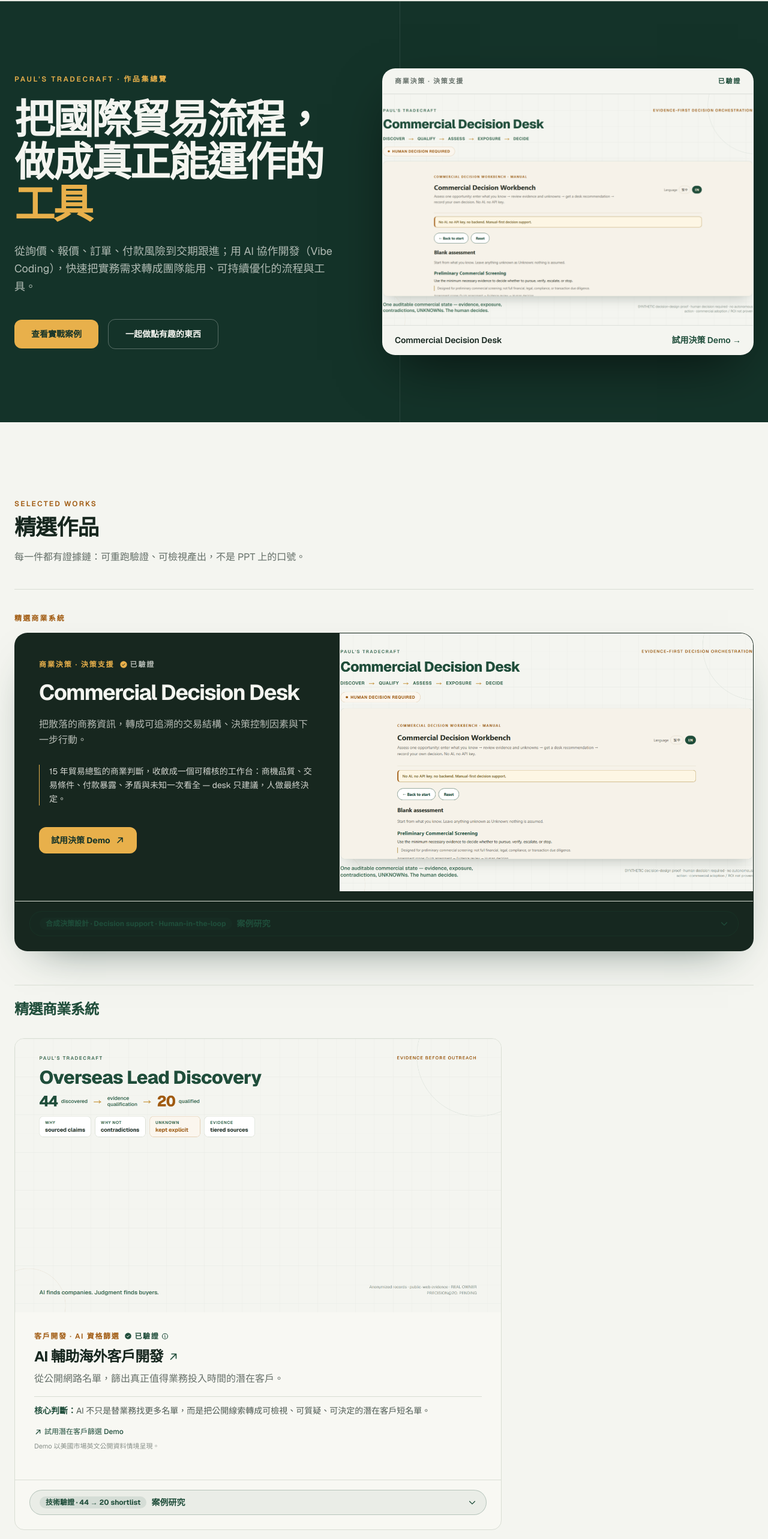
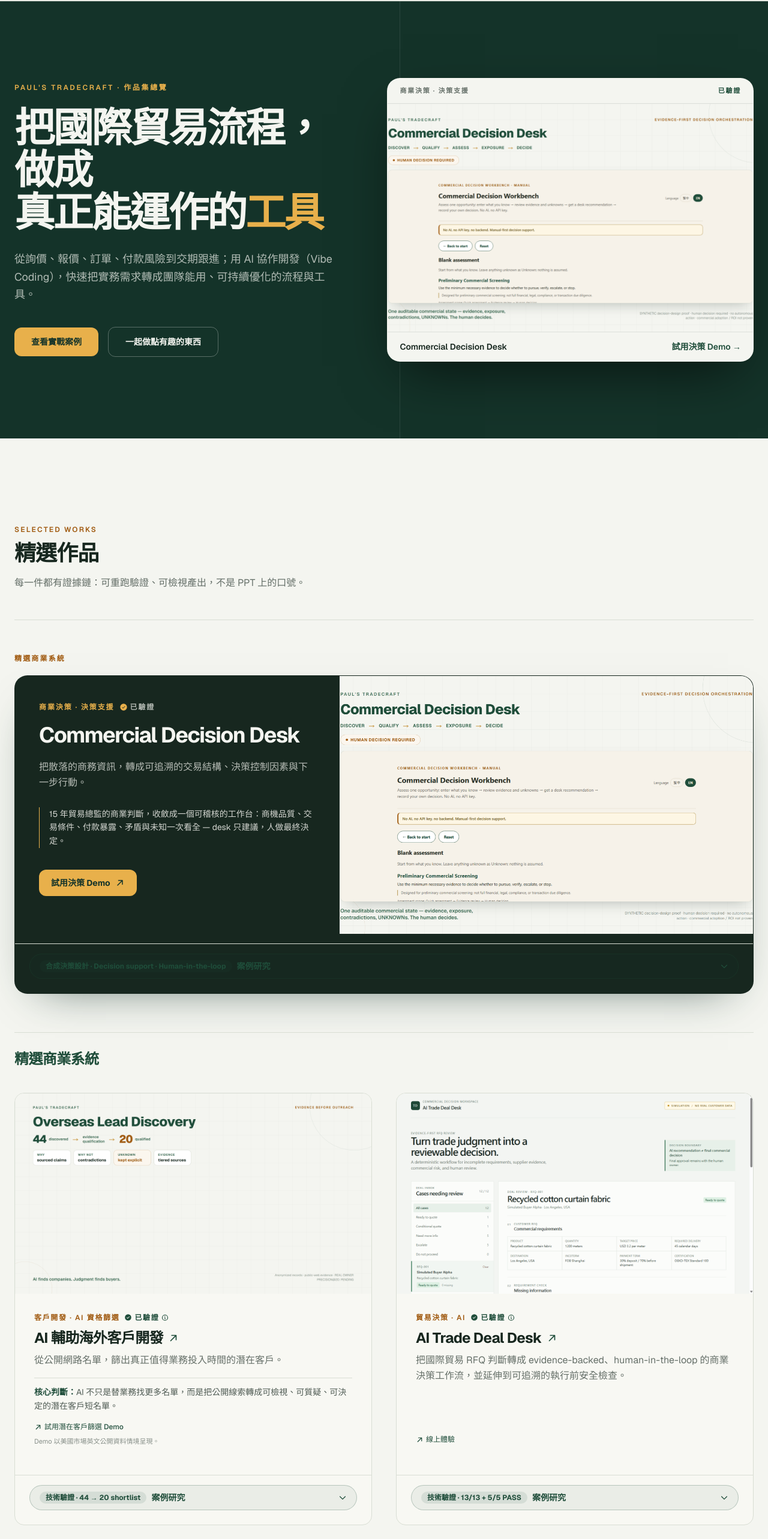
Before and after one commit to apchen1978/pauls-tradecraft, a React (Vite) app: page / in a window 1280 px wide. Shown: the part 75-2641 px from the top of the page at 60% size. Built offline with nearby package versions, Linux system fonts and the light colour scheme.

Commit message:
style(home): smoother hero headline flow, uniform 2-col work blocks, more breathing room (flagship stays largest)

```diff
--- a/src/components/Hero.jsx
+++ b/src/components/Hero.jsx
@@ -18,7 +18,7 @@
         <div className="absolute inset-x-0 top-0 h-px bg-bone/10" />
       </div>
 
-      <div className="relative mx-auto grid max-w-7xl items-center gap-12 px-4 pb-20 pt-20 md:px-6 md:pb-28 md:pt-28 lg:grid-cols-[0.94fr_1.06fr] lg:gap-16">
+      <div className="relative mx-auto grid max-w-7xl items-center gap-14 px-4 pb-24 pt-24 md:px-6 md:pb-32 md:pt-32 lg:grid-cols-[0.94fr_1.06fr] lg:gap-20">
         <motion.div initial="hidden" animate="show" variants={{ show: { transition: { staggerChildren: 0.1 } } }}>
           <motion.p variants={fadeUp} className="text-xs font-semibold uppercase tracking-[0.22em] text-gold">
             {t.brand} · {t.brandNote}
@@ -29,7 +29,7 @@
           >
             {t.hero.headlineA}
             <br />
-            <span className="font-semibold text-bone">{t.hero.headlineB}</span>{" "}
+            <span className="font-semibold text-bone">{t.hero.headlineB}</span>
             <span className="font-semibold text-gold">{t.hero.headlineHighlight}</span>
           </motion.h1>
           <motion.p variants={fadeUp} className="mt-7 max-w-[48ch] text-base leading-relaxed text-bone/70 md:text-lg">
--- a/src/components/Works.jsx
+++ b/src/components/Works.jsx
@@ -166,11 +166,6 @@
     const linkLabel = typeof w.linkLabel === "string" ? w.linkLabel : w.linkLabel?.[lang];
     const Icon = w.icon ? iconMap[w.icon] : null;
     const Wrapper = w.link ? "a" : "div";
-    const desktopSpan = w.span
-      .split(" ")
-      .filter((token) => token.startsWith("md:") || !token.startsWith("col-span-"))
-      .join(" ");
-    const isLarge = (w.span || "").includes("col-span-2") || (w.span || "").includes("col-span-3");
     const wrapperProps = w.link
       ? {
           href: w.link,
@@ -196,7 +191,7 @@
         whileInView={{ opacity: 1, y: 0 }}
         viewport={{ once: true, margin: "-60px" }}
         transition={{ duration: 0.5, ease: "easeOut", delay: (i % 3) * 0.06 }}
-         className={`group flex scroll-mt-28 flex-col overflow-hidden rounded-card border border-line bg-[#f8f8f3] transition-[border-color,transform,box-shadow] duration-300 hover:-translate-y-0.5 hover:border-forest/35 hover:shadow-[0_20px_40px_-34px_rgba(20,51,41,0.55)] col-span-1 ${desktopSpan} ${w.link ? "" : "cursor-pointer"}`}
+         className={`group flex scroll-mt-28 flex-col overflow-hidden rounded-card border border-line bg-[#f8f8f3] transition-[border-color,transform,box-shadow] duration-300 hover:-translate-y-0.5 hover:border-forest/35 hover:shadow-[0_20px_40px_-34px_rgba(20,51,41,0.55)] col-span-1 ${w.link ? "" : "cursor-pointer"}`}
       >
         <Wrapper {...wrapperProps} className="flex flex-1 flex-col">
           {w.cover ? (
@@ -213,7 +208,7 @@
               {Icon && <Icon size={44} weight="light" className="text-moss" />}
             </div>
           )}
-          <div className={`flex flex-1 flex-col ${isLarge ? "p-7 md:p-8" : "p-6"}`}>
+          <div className="flex flex-1 flex-col p-7 md:p-8">
             <div className="flex items-center gap-2 text-xs font-semibold uppercase tracking-[0.14em] text-amber">
               <span>{copy.tag}</span>
               {w.verified && (
@@ -228,7 +223,7 @@
                 </span>
               )}
             </div>
-            <h3 className={`mt-2.5 flex items-center gap-2 font-bold tracking-tight ${w.id === "trade-deal-desk" ? "text-xl md:text-[21px]" : isLarge ? "text-xl md:text-2xl" : "text-lg"}`}>
+            <h3 className="mt-2.5 flex items-center gap-2 text-xl font-bold tracking-tight md:text-2xl">
               {copy.title}
               {w.link && (
                 <ArrowUpRight
@@ -238,7 +233,7 @@
                 />
               )}
             </h3>
-            <p className={`mt-2 leading-relaxed text-ink/65 ${isLarge ? "text-[15px] md:text-base" : "text-sm"}`}>{copy.desc}</p>
+            <p className="mt-2 text-[15px] leading-relaxed text-ink/65 md:text-base">{copy.desc}</p>
             {copy.caseSummary && (
               <p className="mt-4 border-t border-line pt-3 text-sm leading-relaxed text-ink/75">
                 <span className="font-semibold text-forest">{t.works.caseStudy.takeaway}：</span>
@@ -266,8 +261,8 @@
   };
 
   return (
-    <section id="works" className="mx-auto max-w-7xl scroll-mt-24 px-4 py-24 md:px-6 md:py-32">
-      <div className="border-b border-line pb-10">
+    <section id="works" className="mx-auto max-w-7xl scroll-mt-24 px-4 py-28 md:px-6 md:py-36">
+      <div className="border-b border-line pb-12">
         <div className="max-w-2xl">
           <p className="eyebrow">{t.works.eyebrow}</p>
           <h2 className="mt-3 text-3xl font-bold tracking-tight md:text-4xl">{t.works.headline}</h2>
@@ -275,18 +270,18 @@
         </div>
       </div>
 
-      <div className="mt-10">
-        <p className="eyebrow mb-4">{t.works.sections.commercial}</p>
+      <div className="mt-14">
+        <p className="eyebrow mb-5">{t.works.sections.commercial}</p>
         <FeaturedSystem work={featuredSystem} />
       </div>
 
       {sections.map((sec, si) => (
         <div key={sec.id} id={`works-${sec.id}`} className="scroll-mt-24">
-          <div className={`${si === 0 ? "mt-14" : "mt-12"} flex flex-col gap-2 border-t border-line pt-6 md:flex-row md:items-baseline md:justify-between`}>
+          <div className={`${si === 0 ? "mt-16" : "mt-14"} flex flex-col gap-2 border-t border-line pt-7 md:flex-row md:items-baseline md:justify-between`}>
             <h3 className={`font-bold tracking-tight ${si === 0 ? "text-xl text-forest md:text-2xl" : "text-lg text-ink/75"}`}>{sec.label}</h3>
             {sec.note && <p className="mt-1.5 text-sm leading-relaxed text-ink/60">{sec.note}</p>}
           </div>
-          <div className="mt-8 grid grid-cols-1 gap-7 md:grid-cols-3">
+          <div className="mt-10 grid grid-cols-1 gap-10 md:grid-cols-2">
             {sec.works.map((w, i) => renderCard(w, i))}
           </div>
         </div>
--- a/src/i18n.jsx
+++ b/src/i18n.jsx
@@ -6,8 +6,8 @@
     brandNote: "作品集總覽",
     nav: { works: "作品", services: "服務", process: "流程", about: "關於我", contact: "聯絡我", skipToContent: "跳至主要內容" },
     hero: {
-      headlineA: "把國際貿易流程，",
-      headlineB: "做成真正能運作的",
+      headlineA: "把國際貿易流程，做成",
+      headlineB: "真正能運作的",
       headlineHighlight: "工具",
       sub: "從詢價、報價、訂單、付款風險到交期跟進；用 AI 協作開發（Vibe Coding），快速把實務需求轉成團隊能用、可持續優化的流程與工具。",
       ctaPrimary: "查看實戰案例",
@@ -158,7 +158,7 @@
     hero: {
       headlineA: "Turn trade workflows",
       headlineB: "into tools",
-      headlineHighlight: "that actually run",
+      headlineHighlight: " that actually run",
       sub: "From inquiries, quoting, orders, payment risk, to delivery follow-up—AI-assisted development (Vibe Coding) turns operating needs into practical tools your team can use and improve.",
       ctaPrimary: "Explore the work",
       ctaSecondary: "Let's make something fun",
```
